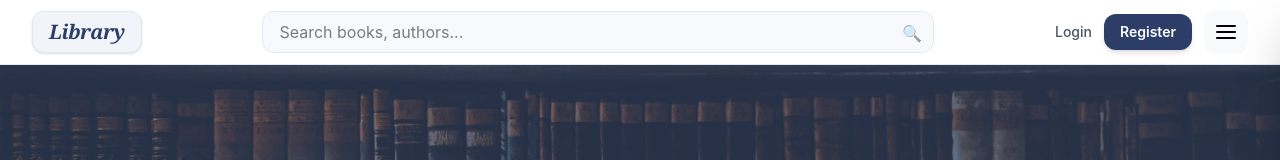
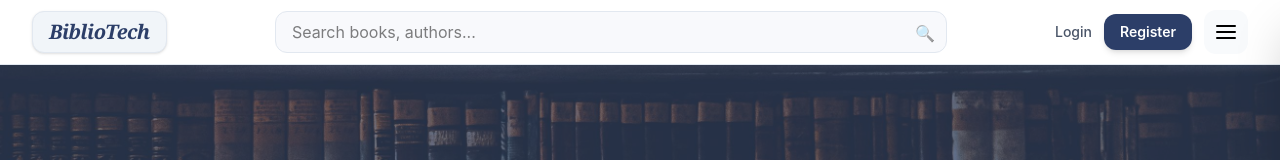
Before and after one commit to alibahja/Web-Dev--Frontend-Phase-1, a React app in the folder frontend-improved/: page / in a window 1280 px wide. Shown: the top 160 px of the page. Built offline with nearby package versions, Linux system fonts and the light colour scheme; the HTML template or start-up script is replaced by a standard one.

Commit message:
changed the name of the library

```diff
--- a/frontend-improved/src/pages/Home.jsx
+++ b/frontend-improved/src/pages/Home.jsx
@@ -397,7 +397,7 @@ const Home = ({ darkMode }) => {
                 shadow-sm transition-all duration-300`}
               >
                 <span className="font-serif italic font-bold text-xl tracking-tight">
-                  Library
+                  BiblioTech
                 </span>
               </div>
             </div>
```
